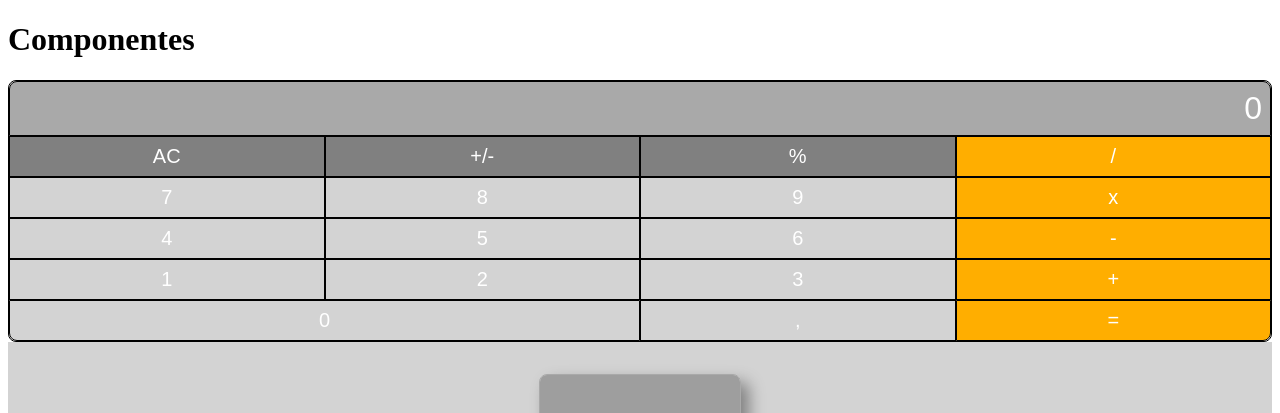
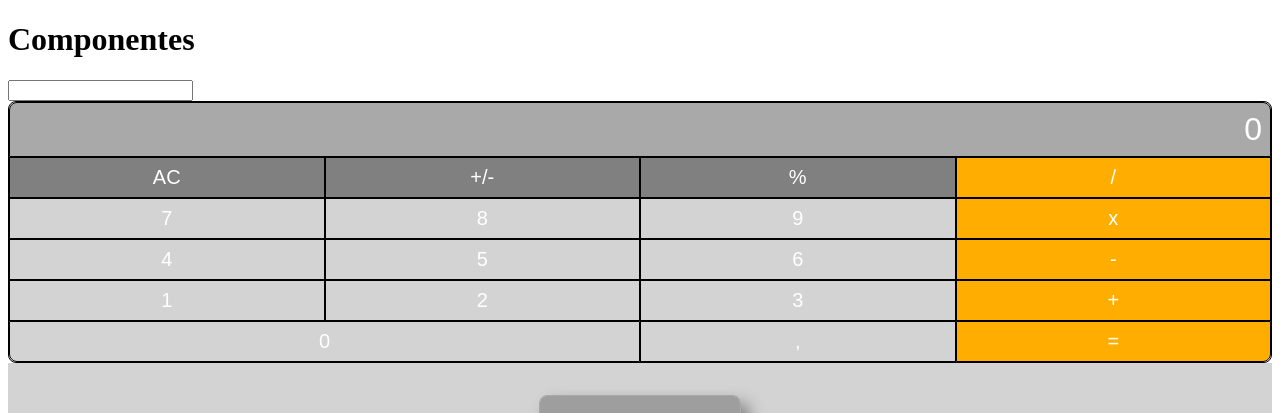
Before and after one commit to javierlete/angular-2490-2, an Angular app: page / in a window 1280 px wide. Shown: the top 413 px of the page. Built offline with nearby package versions, Linux system fonts and the light colour scheme; grey boxes are pictures that could not be loaded.

Commit message:
Output binding para calculadora

```diff
--- a/src/app/app.component.html
+++ b/src/app/app.component.html
@@ -1,4 +1,5 @@
 <h1>Componentes</h1>
-<app-calculadora></app-calculadora>
+<input #eco>
+<app-calculadora (pantallaChange)="eco.value = $event"></app-calculadora>
 <app-anuncios [anuncios]="buscadores"></app-anuncios>
 <app-anuncios [anuncios]="frameworks"></app-anuncios>
--- a/src/app/calculadora/calculadora.component.ts
+++ b/src/app/calculadora/calculadora.component.ts
@@ -1,4 +1,4 @@
-import { Component } from '@angular/core';
+import { Component, EventEmitter, Output } from '@angular/core';
 
 @Component({
   selector: 'app-calculadora',
@@ -8,22 +8,28 @@ import { Component } from '@angular/core';
 export class CalculadoraComponent {
   pantalla: string = '0';
 
+  @Output() pantallaChange = new EventEmitter<string>();
+
   private n1!: number;
   private op!: string;
   private n2!: number;
 
   onAC() {
     this.pantalla = '0';
+    this.pantallaChange.emit(this.pantalla);
   }
   onCambiaSigno() {
     this.pantalla = String((-1 * Number(this.pantalla)));
+    this.pantallaChange.emit(this.pantalla);
   }
   onPorcentaje() {
     this.pantalla = String(Number(this.pantalla) / 100);
+    this.pantallaChange.emit(this.pantalla);
   }
 
   onNumero(numero: string) {
     this.pantalla += numero;
+    this.pantallaChange.emit(this.pantalla);
   }
 
   operacion(op: string) {
@@ -54,8 +60,8 @@ export class CalculadoraComponent {
         break;
       default:
         break;
-
-    }
+      }
+      this.pantallaChange.emit(this.pantalla);
   }
   private calcular(): any {
     switch(this.op) {
```
